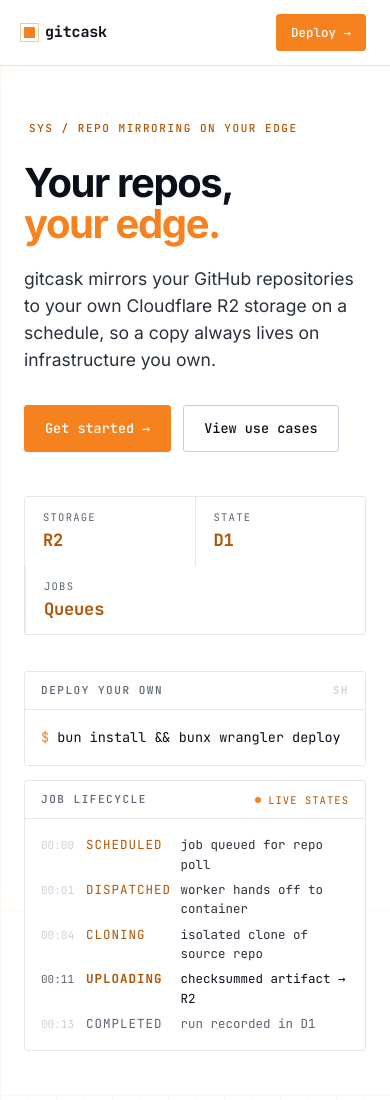
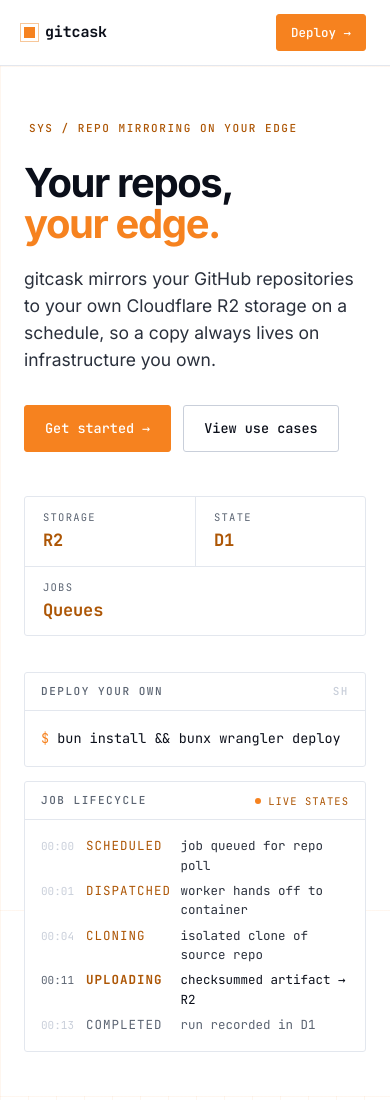
Before and after one commit to nbbaier/gitcask, a website: page src/landing/index.html in a window 390 px wide. Shown: the top 1100 px of the page. Drawn offline with Linux system fonts and the light colour scheme.

Commit message:
style: adjust stats layout for mobile viewports
add mobile breakpoint at 480px to render .stats as a 2-column grid
make the last .stat span across both columns and add a top border, removing its left border

```diff
--- a/src/landing/index.css
+++ b/src/landing/index.css
@@ -847,3 +847,16 @@ h1 .accent-word {
     text-align: center;
   }
 }
+
+@media (max-width: 480px) {
+  .stats {
+    display: grid;
+    grid-template-columns: 1fr 1fr;
+  }
+
+  .stat:last-child {
+    grid-column: 1 / -1;
+    border-top: 1px solid var(--line);
+    border-left: none;
+  }
+}
```
